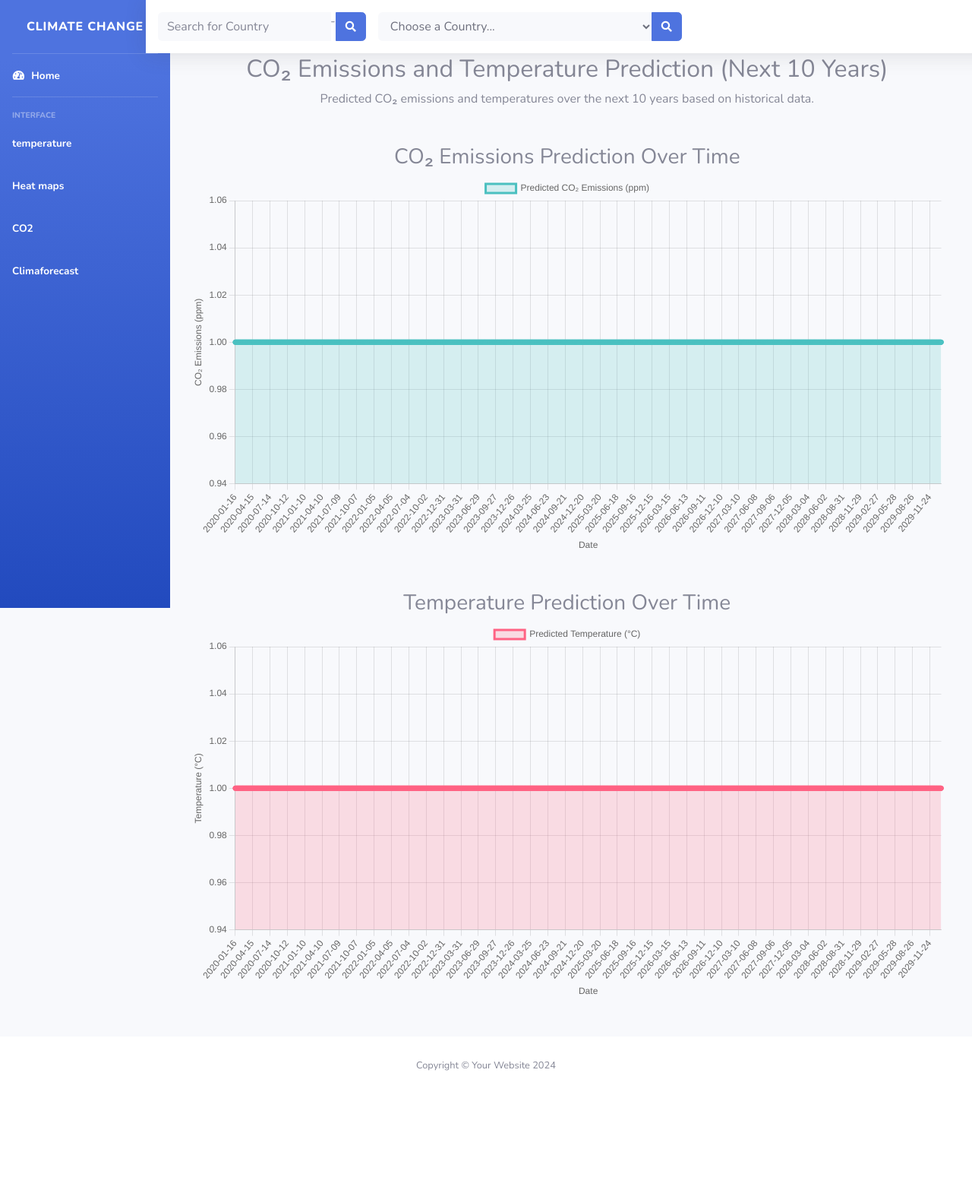
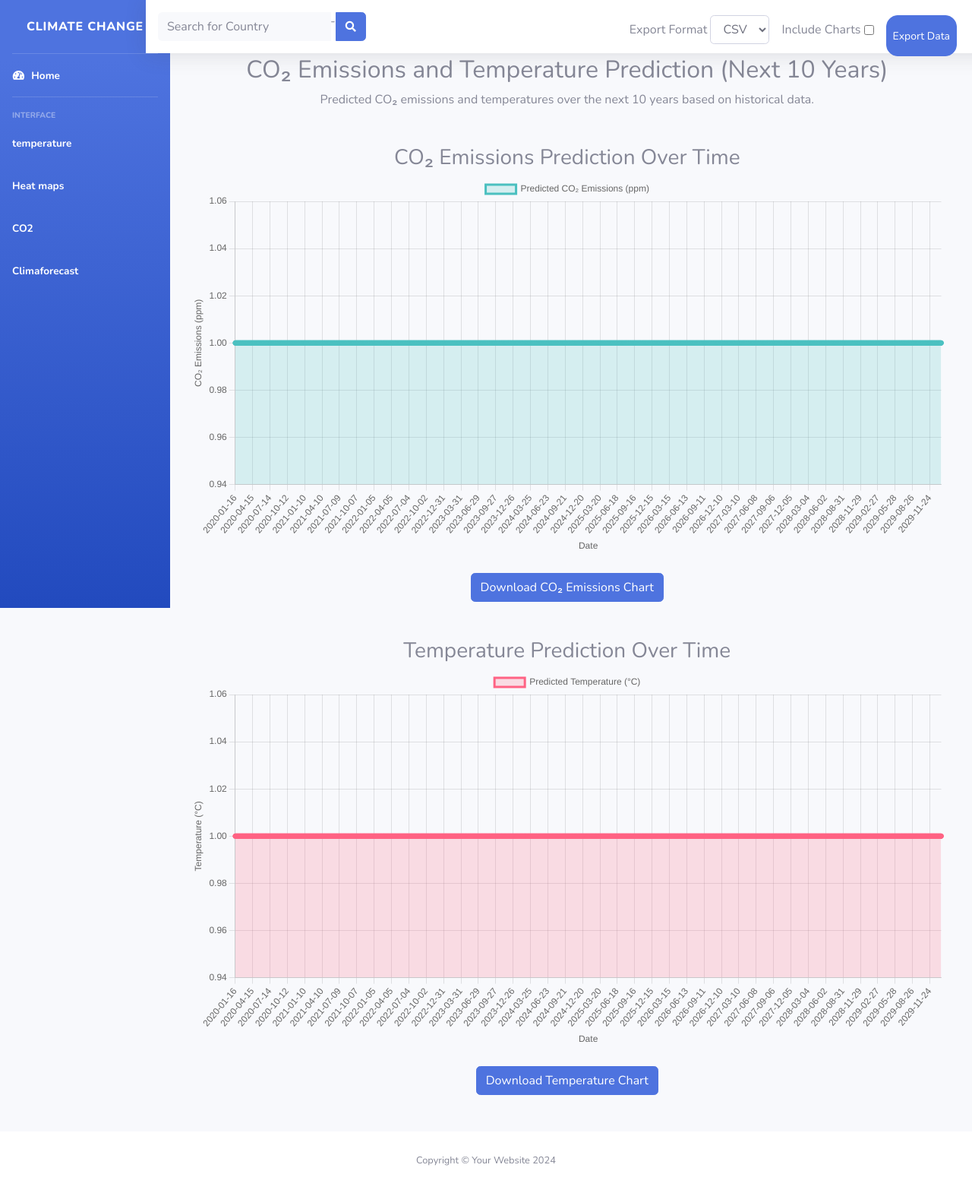
Before and after one commit to eoYe7/ClimateChangeImpactAnalysis, a Django app: page /Climaforecast in a window 1280 px wide. Shown: the whole page at 76% size. Before the commit the page ends 1409 px from the top, so only its background shows below. Run offline with Django 5.2, Linux system fonts and the light colour scheme; tables that the repository leaves empty hold one stand-in row (values such as "Sample post"); some libraries are stand-ins or nearby versions.

Commit message:
last update!

```diff
--- a/Climate/climate_data/templates/Climaforecast.html
+++ b/Climate/climate_data/templates/Climaforecast.html
@@ -2,109 +2,109 @@
 {% load static %}
 
 {% block content %}
-<div class="container my-5 "style="margin-left: 17%;">
+<div class="container my-5" style="margin-left: 17%;">
     <h2 class="text-center">CO₂ Emissions and Temperature Prediction (Next 10 Years)</h2>
     <p class="text-muted text-center">Predicted CO₂ emissions and temperatures over the next 10 years based on historical data.</p>
 
     {% if co2_data_json %}
-        <!-- عرض الرسم البياني لانبعاثات CO2 -->
+        <!-- CO₂ Emissions Chart -->
         <div class="chart-container mt-5">
             <h3 class="text-center">CO₂ Emissions Prediction Over Time</h3>
             <canvas id="co2Chart"></canvas>
         </div>
+        <div class="text-center mt-4">
+            <button id="downloadCo2Btn" class="btn btn-primary">Download CO₂ Emissions Chart</button>
+        </div>
+    {% endif %}
 
+    {% if temp_data_json %}
+        <!-- Temperature Chart -->
+        <div class="chart-container mt-5">
+            <h3 class="text-center">Temperature Prediction Over Time</h3>
+            <canvas id="tempChart"></canvas>
+        </div>
+        <div class="text-center mt-4">
+            <button id="downloadTempBtn" class="btn btn-primary">Download Temperature Chart</button>
+        </div>
+    {% endif %}
+
+    <!-- Include Chart.js and FileSaver.js -->
     <script src="https://cdn.jsdelivr.net/npm/chart.js"></script>
+    <script src="https://cdnjs.cloudflare.com/ajax/libs/FileSaver.js/2.0.5/FileSaver.min.js"></script>
     <script>
-            // تحويل بيانات JSON من العرض إلى كائن جافا سكريبت
+        {% if co2_data_json %}
+        // CO₂ Emissions Chart Setup
         const co2Data = JSON.parse('{{ co2_data_json|escapejs }}');
-
-            // إعداد الرسم البياني لCO₂
         const ctx_co2 = document.getElementById('co2Chart').getContext('2d');
         const co2Chart = new Chart(ctx_co2, {
             type: 'line',
             data: {
-                    labels: co2Data.dates,  // تواريخ
+                labels: co2Data.dates,
                 datasets: [{
                     label: 'Predicted CO₂ Emissions (ppm)',
-                        data: co2Data.co2_emissions,  // انبعاثات CO2 المتنبأ بها
-                        borderColor: 'rgba(75, 192, 192, 1)',  // اللون
-                        backgroundColor: 'rgba(75, 192, 192, 0.2)',  // اللون الخلفي
+                    data: co2Data.co2_emissions,
+                    borderColor: 'rgba(75, 192, 192, 1)',
+                    backgroundColor: 'rgba(75, 192, 192, 0.2)',
                     fill: true,
                 }]
             },
             options: {
                 scales: {
-                        x: {
-                            title: {
-                                display: true,
-                                text: 'Date'
-                            }
-                        },
-                        y: {
-                            title: {
-                                display: true,
-                                text: 'CO₂ Emissions (ppm)'
-                            }
-                        }
+                    x: { title: { display: true, text: 'Date' } },
+                    y: { title: { display: true, text: 'CO₂ Emissions (ppm)' } }
                 }
             }
         });
-        </script>
-    {% else %}
-        <!-- عرض رسالة عند عدم توفر بيانات CO2 -->
-        <div class="alert alert-info text-center mt-4" role="alert">
-            No CO₂ emissions data found for prediction.
-        </div>
+
+        document.getElementById('downloadCo2Btn').addEventListener('click', function() {
+            const dataURL = ctx_co2.canvas.toDataURL('image/png');
+            const blob = dataURItoBlob(dataURL);
+            saveAs(blob, 'co2_emissions_chart.png');
+        });
         {% endif %}
 
         {% if temp_data_json %}
-        <!-- عرض الرسم البياني لدرجات الحرارة -->
-        <div class="chart-container mt-5">
-            <h3 class="text-center">Temperature Prediction Over Time</h3>
-            <canvas id="tempChart"></canvas>
-        </div>
-
-        <script>
-            // تحويل بيانات JSON من العرض إلى كائن جافا سكريبت
+        // Temperature Chart Setup
         const tempData = JSON.parse('{{ temp_data_json|escapejs }}');
-
-            // إعداد الرسم البياني لدرجة الحرارة
         const ctx_temp = document.getElementById('tempChart').getContext('2d');
         const tempChart = new Chart(ctx_temp, {
             type: 'line',
             data: {
-                    labels: tempData.dates,  // تواريخ
+                labels: tempData.dates,
                 datasets: [{
                     label: 'Predicted Temperature (°C)',
-                        data: tempData.temperatures,  // درجات الحرارة المتنبأ بها
-                        borderColor: 'rgba(255, 99, 132, 1)',  // اللون
-                        backgroundColor: 'rgba(255, 99, 132, 0.2)',  // اللون الخلفي
+                    data: tempData.temperatures,
+                    borderColor: 'rgba(255, 99, 132, 1)',
+                    backgroundColor: 'rgba(255, 99, 132, 0.2)',
                     fill: true,
                 }]
             },
             options: {
                 scales: {
-                        x: {
-                            title: {
-                                display: true,
-                                text: 'Date'
-                            }
-                        },
-                        y: {
-                            title: {
-                                display: true,
-                                text: 'Temperature (°C)'
-                            }
-                        }
+                    x: { title: { display: true, text: 'Date' } },
+                    y: { title: { display: true, text: 'Temperature (°C)' } }
                 }
             }
         });
+
+        document.getElementById('downloadTempBtn').addEventListener('click', function() {
+            const dataURL = ctx_temp.canvas.toDataURL('image/png');
+            const blob = dataURItoBlob(dataURL);
+            saveAs(blob, 'temperature_chart.png');
+        });
+        {% endif %}
+
+        // Function to convert Data URI to Blob
+        function dataURItoBlob(dataURI) {
+            const byteString = atob(dataURI.split(',')[1]);
+            const arrayBuffer = new ArrayBuffer(byteString.length);
+            const uintArray = new Uint8Array(arrayBuffer);
+            for (let i = 0; i < byteString.length; i++) {
+                uintArray[i] = byteString.charCodeAt(i);
+            }
+            return new Blob([uintArray], { type: 'image/png' });
+        }
     </script>
-    {% else %}
-        <!-- عرض رسالة عند عدم توفر بيانات درجات الحرارة -->
-        <div class="alert alert-info text-center mt-4" role="alert">
-            No temperature data found for prediction.
-        </div>
-    {% endif %}
+
 </div>
 {% endblock %}
--- a/Climate/climate_data/templates/base.html
+++ b/Climate/climate_data/templates/base.html
@@ -24,7 +24,6 @@
 
 </head>
 
-
 <body id="page-top">
 
     <!-- Page Wrapper -->
@@ -46,19 +45,36 @@
 
                 <!-- Begin Page Content -->
                 <div class="container-fluid">
+<!-- زر تصدير البيانات -->
+<form method="POST" action="{% url 'export_data' %}" class="w-50 d-flex justify-content-end" style="position: fixed; right: 20px; top: 20px; z-index: 9999;">
+    {% csrf_token %}
 
-                    <!-- Page Heading -->
-                    <div class="d-sm-flex align-items-center justify-content-between mb-4">
-
-<!--                        <a href="#" class="d-none d-sm-inline-block btn btn-sm btn-primary shadow-sm"><i-->
-<!--                                class="fas fa-download fa-sm text-white-50"></i> Generate Report</a>-->
+    <!-- اختر صيغة التصدير -->
+    <div class="form-group form-inline mr-2">
+        <label for="format" class="mr-1">Export Format</label>
+        <select name="format" id="format" class="form-control mr-2">
+            <option value="csv">CSV</option>
+            <option value="pdf">PDF</option>
+        </select>
     </div>
 
-                    <div class="row">
+    <!-- هل تريد تضمين الرسوم البيانية؟ -->
+    <div class="form-group form-inline mr-2">
+        <label for="include_charts" class="mr-1">Include Charts</label>
+        <input type="checkbox" name="include_charts" id="include_charts" class="mr-2">
+    </div>
+
+    <!-- زر التصدير -->
+    <button type="submit" class="btn btn-primary btn-sm" style="border-radius: 15px;">Export Data</button>
+
+</form>
+
+
+                    <!-- المحتوى الرئيسي -->
+                    <div class="row" style="padding-top: 25px;">
                         {% block content %}
                         {% endblock %}
                     </div>
-
 
                 </div>
                 <!-- End of Main Content -->
@@ -97,6 +113,7 @@
                 </div>
             </div>
         </div>
+
     </div>
     <!-- Bootstrap core JavaScript-->
     <script src="{% static 'vendor/jquery/jquery.min.js' %}"></script>
--- a/Climate/climate_data/templates/partials/_topbar.html
+++ b/Climate/climate_data/templates/partials/_topbar.html
@@ -19,7 +19,7 @@ style="position: fixed; width: 100%; top: -20px; z-index: 1000; left: 15%; margi
                                 </div>
                             </div>
                        </form>
-    <form class="d-none d-sm-inline-block form-inline mr-auto ml-md-3 my-2 my-md-0 mw-100 navbar-search">
+    <!-- <form class="d-none d-sm-inline-block form-inline mr-auto ml-md-3 my-2 my-md-0 mw-100 navbar-search">
         <div class="input-group">
             <select class="form-control bg-light border-0 small" name="your_dropdown_name" aria-label="Select">
                 <option selected disabled>Choose a Country...</option>
@@ -31,18 +31,18 @@ style="position: fixed; width: 100%; top: -20px; z-index: 1000; left: 15%; margi
                 </button>
             </div>
         </div>
-    </form>
+    </form> -->
 
     <!-- Topbar Navbar -->
-    <ul class="navbar-nav ml-auto ">
+    <!-- <ul class="navbar-nav ml-auto ">
 
-        <!-- Nav Item - Search Dropdown (Visible Only XS) -->
+        Nav Item - Search Dropdown (Visible Only XS)
         <li class="nav-item dropdown no-arrow d-sm-none ">
             <a class="nav-link dropdown-toggle" href="#" id="searchDropdown" role="button"
                data-toggle="dropdown" aria-haspopup="true" aria-expanded="false">
                 <i class="fas fa-search fa-fw"></i>
             </a>
-            <!-- Dropdown - Messages -->
+            Dropdown - Messages
             <div class="dropdown-menu dropdown-menu-right p-3 shadow animated--grow-in"
                  aria-labelledby="searchDropdown">
                 <form class="form-inline mr-auto w-100 navbar-search">
@@ -60,6 +60,6 @@ style="position: fixed; width: 100%; top: -20px; z-index: 1000; left: 15%; margi
             </div>
         </li>
 
-    </ul>
+    </ul> -->
 
 </nav>
--- a/Climate/climate_data/urls.py
+++ b/Climate/climate_data/urls.py
@@ -4,11 +4,13 @@ from . import views
 urlpatterns = [
     path('load-data/', views.load_data_from_csv, name='load_data'),
     path('', views.home, name='home'),
-    path('about/', views.about, name='about'),
     path('search', views.search, name='search'),
     path('home', views.home, name='home_dash'),
     path('temp', views.temp, name='temp'),
     path('heat_maps/', views.heatMaps, name='heat_maps'),
     path('co2', views.co2, name='co2'),
-    path('Climaforecast', views.Climaforecast, name='Climaforecast')
+    path('Climaforecast', views.Climaforecast, name='Climaforecast'),
+    path('export_data/', views.export_data, name='export_data'),
+
+
 ]
--- a/Climate/climate_data/views.py
+++ b/Climate/climate_data/views.py
@@ -1,17 +1,20 @@
-import csv
-import numpy as np
-from sklearn.linear_model import LinearRegression
-import json
-from django.db.models import Max, Avg
-from .models import RegionData
-from django.shortcuts import render
-from django.db import models
-from datetime import datetime
-import plotly.express as px
-import plotly.io as pio
-from django.db.models import Avg
-import pydeck as pdk
-from django.http import HttpResponse
+import csv  # مكتبة CSV لقراءة وكتابة ملفات CSV (قيم مفصولة بفواصل)
+from django.shortcuts import render  # استيراد دالة render لعرض الصفحات (تستخدم في عرض القوالب HTML في Django)
+from .models import RegionData  # استيراد نموذج RegionData من الملف models.py للوصول إلى البيانات في قاعدة البيانات
+import json  # مكتبة JSON للتعامل مع البيانات بصيغة JSON، مثل تحويل الكائنات إلى JSON والعكس
+from django.http import HttpResponse  # استيراد HttpResponse لإنشاء استجابات HTTP في Django (مثل إرسال ملف أو رسالة للمستخدم)
+from django.db.models import Max, Avg  # استيراد دوال Max وAvg لحساب القيم القصوى والمتوسط من قاعدة البيانات باستخدام Django ORM
+from datetime import datetime  # استيراد datetime للعمل مع التواريخ والأوقات في Python
+import plotly.express as px  # استيراد مكتبة Plotly Express لإنشاء الرسوم البيانية التفاعلية
+import plotly.io as pio  # استيراد مكتبة Plotly IO للتعامل مع رسومات Plotly (مثل حفظ أو عرض الرسومات)
+from reportlab.pdfgen import canvas  # استيراد Canvas من ReportLab لإنشاء رسومات PDF من خلال الكود
+from reportlab.lib.pagesizes import letter  # استيراد مقاس "letter" من ReportLab لاستخدامه عند إنشاء ملفات PDF
+import numpy as np  # استيراد مكتبة NumPy للعمل مع المصفوفات الرياضية والعمليات العددية
+from sklearn.linear_model import LinearRegression  # استيراد LinearRegression من scikit-learn لإنشاء نماذج الانحدار الخطي للتنبؤ
+import plotly.utils  # استيراد utils من plotl
+import pandas as pd
+
+
 def load_data_from_csv(request):
     with open('D:/Project_django/climate_selected_columns.csv', newline='') as csvfile:
         reader = csv.DictReader(csvfile)
@@ -24,13 +27,6 @@ def load_data_from_csv(request):
                 co2_emissions=float(row['CO2 Emissions'])
             )
     return render(request, 'climate_data/data_loaded.html')
-
-# def home(request):
-#     return render(request, 'home.html')
-
-def about(request):
-    return render(request, 'climate_data/about.html')
-
 
 
 def search(request):
@@ -66,29 +62,6 @@ def search(request):
     else:
         return render(request, 'home.html', {'results': None})
 
-
-    # إذا كانت هناك نتائج
-    if results:
-        # جمع البيانات المطلوبة: التاريخ ودرجة الحرارة واسم الدولة
-        dates = [result.date for result in results]
-        temperatures = [result.temperature for result in results]
-        countries = [result.country for result in results]
-
-        # رسم المخطط الزمني لدرجات الحرارة
-        fig_temp = px.line(x=dates, y=temperatures, title="Temperature Over Time")
-        temp_chart = pio.to_html(fig_temp, full_html=False)
-
-        # تمرير البيانات إلى القالب temp.html
-        return render(request, 'temp.html', {
-            'results': results,
-            'temp_chart': temp_chart,
-        })
-    else:
-        return render(request, 'temp.html', {'results': None})
-
-# def home_dash(request):
-#     # your logic here
-#     return render(request, 'home_dash.html')
 
 
 def home(request):
@@ -131,6 +104,7 @@ def home(request):
 
 
 
+
 def temp(request):
     # استعلام لجلب بيانات درجة الحرارة من RegionData
     results = RegionData.objects.all()
@@ -148,7 +122,6 @@ def temp(request):
 
     # تمرير البيانات إلى القالب
     return render(request, 'temp.html', {'results': results, 'temp_data_json': temp_data_json})
-
 
 
 def co2(request):
@@ -225,11 +198,6 @@ def Climaforecast(request):
 
 
 
-
-from django.shortcuts import render
-from django.db.models import Avg
-import json
-
 def heatMaps(request):
     # جلب بيانات درجات الحرارة واسم البلد من قاعدة البيانات
     data = RegionData.objects.values('country').distinct()
@@ -243,7 +211,7 @@ def heatMaps(request):
         'Australia': {'latitude': -25.2744, 'longitude': 133.7751}
     }
 
-    # جمع البيانات
+    # جمع البيانات للحرارة
     heat_map_data = []
 
     for entry in data:
@@ -252,10 +220,12 @@ def heatMaps(request):
 
         # إذا كان هناك درجة حرارة متاحة، قم بإضافتها إلى الخريطة الحرارية
         if avg_temperature is not None:
+            # جلب الإحداثيات من القاموس أو وضع إحداثيات افتراضية
+            coordinates = country_coordinates.get(country, {'latitude': 0, 'longitude': 0})
             heat_map_data.append({
                 'country': country,
                 'avg_temperature': avg_temperature,
-                'coordinates': country_coordinates.get(country, {'latitude': 0, 'longitude': 0})
+                'coordinates': coordinates
             })
 
     # تحويل البيانات إلى تنسيق JSON ليتم تمريرها إلى JavaScript
@@ -263,3 +233,77 @@ def heatMaps(request):
 
     # إرسال البيانات إلى القالب
     return render(request, 'heat_maps.html', {'heat_map_data': heat_map_data_json})
+
+def export_data(request):
+    # افتراضياً نستخدم CSV كصيغة
+    export_format = request.POST.get('format', 'csv')  # إذا لم يتم اختيار، سيكون الافتراضي CSV
+    include_charts = request.POST.get('include_charts', False)  # إذا كان البيانات مع الرسوم البيانية أو لا
+
+    # تحديد البيانات التي سيتم تصديرها
+    data = RegionData.objects.all()
+
+    if export_format == 'pdf':
+        # تصدير البيانات إلى PDF
+        response = HttpResponse(content_type='application/pdf')
+        response['Content-Disposition'] = 'attachment; filename="climate_data.pdf"'
+
+        c = canvas.Canvas(response, pagesize=letter)
+        c.setFont("Helvetica-Bold", 14)
+        c.drawString(100, 750, "Climate Change Data Report")
+
+        c.setFont("Helvetica", 10)
+        y_position = 730
+        for record in data:
+            c.drawString(100, y_position, f"Country: {record.country}")
+            c.drawString(200, y_position, f"Date: {record.date}")
+            c.drawString(300, y_position, f"Temperature: {record.temperature}")
+            c.drawString(400, y_position, f"CO2 Emissions: {record.co2_emissions}")
+            y_position -= 20
+            if y_position < 50:
+                c.showPage()
+                c.setFont("Helvetica", 10)
+                y_position = 750
+        c.save()
+        return response
+
+    elif export_format == 'csv':
+        # تصدير البيانات إلى CSV
+        response = HttpResponse(content_type='text/csv')
+        response['Content-Disposition'] = 'attachment; filename="climate_data.csv"'
+
+        writer = csv.writer(response)
+        writer.writerow(['Country', 'Date', 'Temperature', 'CO2 Emissions'])
+
+        for record in data:
+            writer.writerow([record.country, record.date, record.temperature, record.co2_emissions])
+
+        return response
+
+
+def heatMaps(request):
+    # تأكد من أنك تقوم بجلب البيانات الصحيحة في التطبيق الخاص بك
+    data = {
+        'Country': ['USA', 'Canada', 'Brazil', 'India', 'China'],
+        'Precipitation': [1200, 1500, 2000, 800, 1000]
+    }
+    df = pd.DataFrame(data)
+
+    # تجميع البيانات حسب الدولة وحساب متوسط المتساقطات
+    precipitation_by_country = df.groupby('Country').agg({'Precipitation': 'mean'}).reset_index()
+
+    # إنشاء الرسم البياني باستخدام Plotly
+    fig_precipitation = px.choropleth(
+        precipitation_by_country,
+        locations="Country",
+        locationmode="country names",
+        color="Precipitation",
+        hover_name="Country",
+        color_continuous_scale="Viridis",
+        title="Global Precipitation Heat Map"
+    )
+
+    # تحويل الرسم البياني إلى JSON باستخدام PlotlyJSONEncoder
+    graph_json = json.dumps(fig_precipitation, cls=plotly.utils.PlotlyJSONEncoder)
+
+    # تمرير البيانات إلى القالب
+    return render(request, 'heat_maps.html', {'graph_json': graph_json})
```
Also changed, not shown: Climate/climate_data/templates/climate_data/about.html (deleted, +0 -8 lines), Climate/climate_data/templates/climate_data/search_results.html (deleted, +0 -50 lines), Climate/climate_data/templates/co2.html (+34 -6 lines), Climate/climate_data/templates/heat_maps.html (+13 -35 lines), Climate/climate_data/templates/home.html (+12 -17 lines), Climate/climate_data/templates/temp.html (+33 -7 lines). Lines whose indentation alone changed are shown as unchanged.
